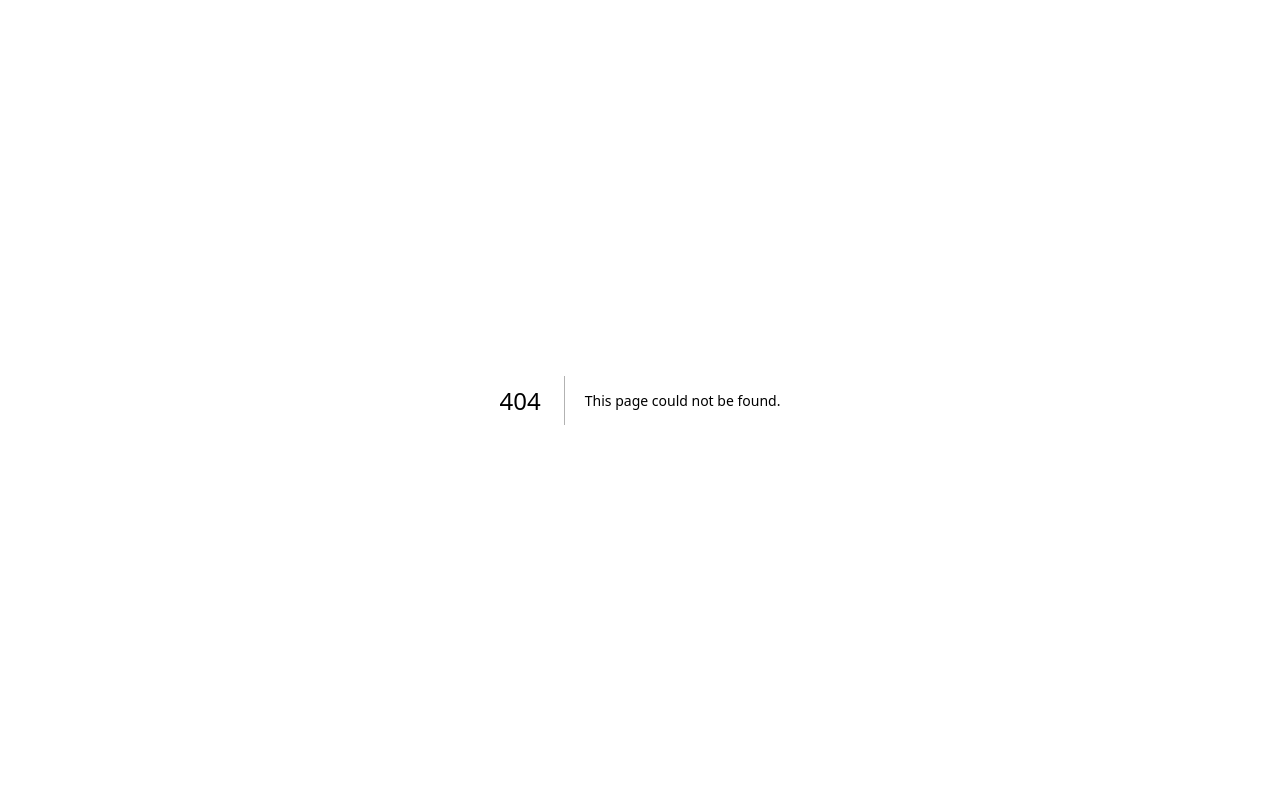
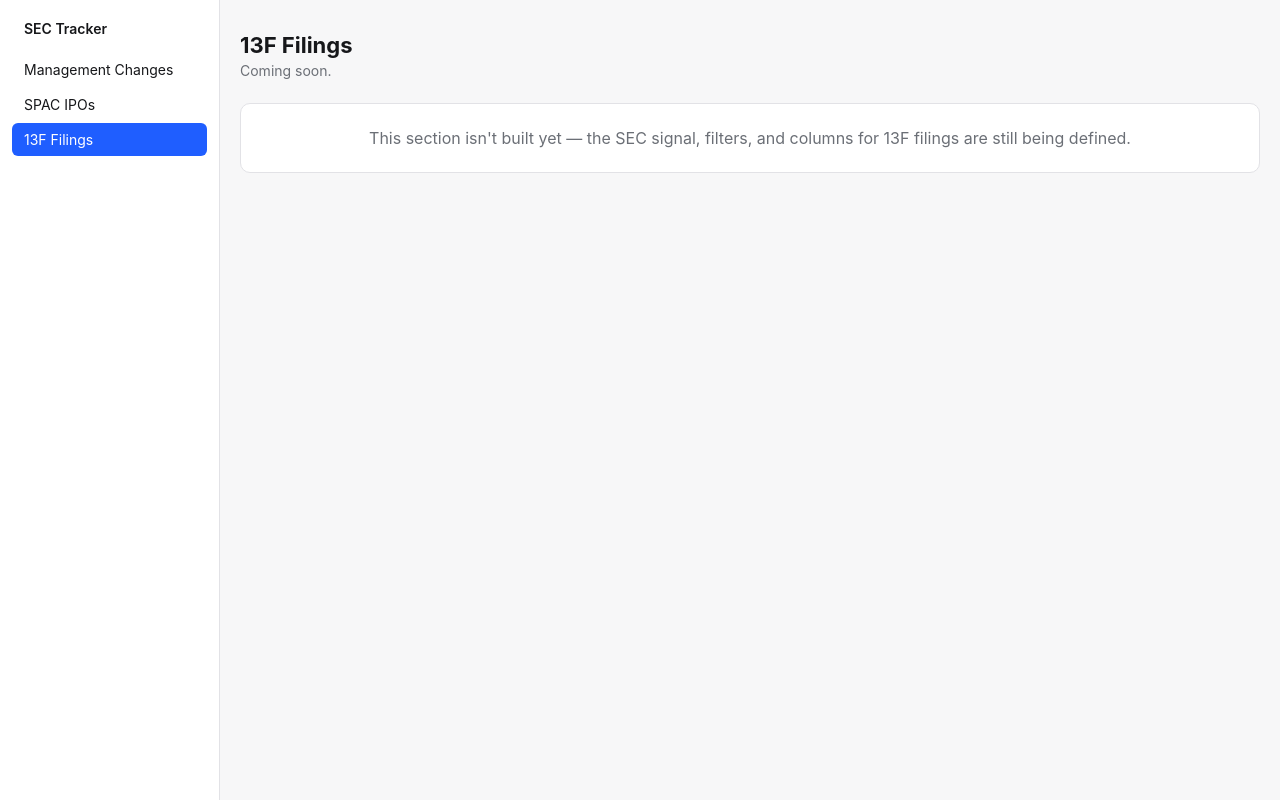
Before and after one commit to arcourtenay/market-data-tracker, a Next.js app in the folder frontend/: page /13f-filings in a window 1280 px wide. Before the commit this address had no page. Built offline with nearby package versions, Linux system fonts and the light colour scheme.

Commit message:
Add left sidebar nav with Management Changes / SPAC IPOs / 13F Filings tabs

```diff
--- /dev/null
+++ b/frontend/app/13f-filings/page.tsx
@@ -0,0 +1,11 @@
+export default function ThirteenFFilingsPage() {
+  return (
+    <main>
+      <h1>13F Filings</h1>
+      <p className="subtitle">Coming soon.</p>
+      <div className="empty">
+        This section isn&apos;t built yet — the SEC signal, filters, and columns for 13F filings are still being defined.
+      </div>
+    </main>
+  );
+}
--- /dev/null
+++ b/frontend/app/Sidebar.tsx
@@ -0,0 +1,29 @@
+"use client";
+
+import Link from "next/link";
+import { usePathname } from "next/navigation";
+
+const NAV_ITEMS = [
+  { href: "/", label: "Management Changes" },
+  { href: "/spac-ipos", label: "SPAC IPOs" },
+  { href: "/13f-filings", label: "13F Filings" },
+];
+
+export default function Sidebar() {
+  const pathname = usePathname();
+
+  return (
+    <nav className="sidebar">
+      <div className="sidebar-title">SEC Tracker</div>
+      <ul className="sidebar-nav">
+        {NAV_ITEMS.map((item) => (
+          <li key={item.href}>
+            <Link href={item.href} className={pathname === item.href ? "active" : undefined}>
+              {item.label}
+            </Link>
+          </li>
+        ))}
+      </ul>
+    </nav>
+  );
+}
--- a/frontend/app/globals.css
+++ b/frontend/app/globals.css
@@ -17,6 +17,61 @@ body {
   background: var(--bg);
   color: var(--text);
   font-family: -apple-system, BlinkMacSystemFont, "Segoe UI", Roboto, Helvetica, Arial, sans-serif;
+}
+
+.app-shell {
+  display: flex;
+  min-height: 100vh;
+  align-items: flex-start;
+}
+
+.sidebar {
+  width: 220px;
+  flex-shrink: 0;
+  min-height: 100vh;
+  background: var(--panel);
+  border-right: 1px solid var(--border);
+  padding: 20px 12px;
+}
+
+.sidebar-title {
+  font-weight: 600;
+  font-size: 14px;
+  padding: 0 12px;
+  margin-bottom: 16px;
+}
+
+.sidebar-nav {
+  list-style: none;
+  margin: 0;
+  padding: 0;
+  display: flex;
+  flex-direction: column;
+  gap: 2px;
+}
+
+.sidebar-nav a {
+  display: block;
+  padding: 8px 12px;
+  border-radius: 6px;
+  font-size: 14px;
+  color: var(--text);
+  text-decoration: none;
+}
+
+.sidebar-nav a:hover {
+  background: var(--bg);
+  text-decoration: none;
+}
+
+.sidebar-nav a.active {
+  background: var(--accent);
+  color: white;
+}
+
+.app-content {
+  flex: 1;
+  min-width: 0;
 }
 
 main {
@@ -101,6 +156,10 @@ h1 {
   background: var(--bg);
 }
 
+.table-scroll {
+  overflow-x: auto;
+}
+
 table {
   width: 100%;
   border-collapse: collapse;
--- a/frontend/app/layout.tsx
+++ b/frontend/app/layout.tsx
@@ -1,15 +1,21 @@
 import type { Metadata } from "next";
+import Sidebar from "./Sidebar";
 import "./globals.css";
 
 export const metadata: Metadata = {
-  title: "SEC Management Change Tracker",
-  description: "Tracks director/officer changes disclosed across SEC filers",
+  title: "SEC Tracker",
+  description: "Tracks disclosures across SEC filers: management changes, SPAC IPOs, and 13F filings",
 };
 
 export default function RootLayout({ children }: { children: React.ReactNode }) {
   return (
     <html lang="en">
-      <body>{children}</body>
+      <body>
+        <div className="app-shell">
+          <Sidebar />
+          <div className="app-content">{children}</div>
+        </div>
+      </body>
     </html>
   );
 }
--- a/frontend/app/page.tsx
+++ b/frontend/app/page.tsx
@@ -167,6 +167,7 @@ export default function Home() {
       )}
 
       {!error && events.length > 0 && (
+        <div className="table-scroll">
         <table>
           <thead>
             <tr>
@@ -193,6 +194,7 @@ export default function Home() {
             ))}
           </tbody>
         </table>
+        </div>
       )}
     </main>
   );
```
Also changed, not shown: frontend/app/spac-ipos/page.tsx (added, +11 -0 lines).
